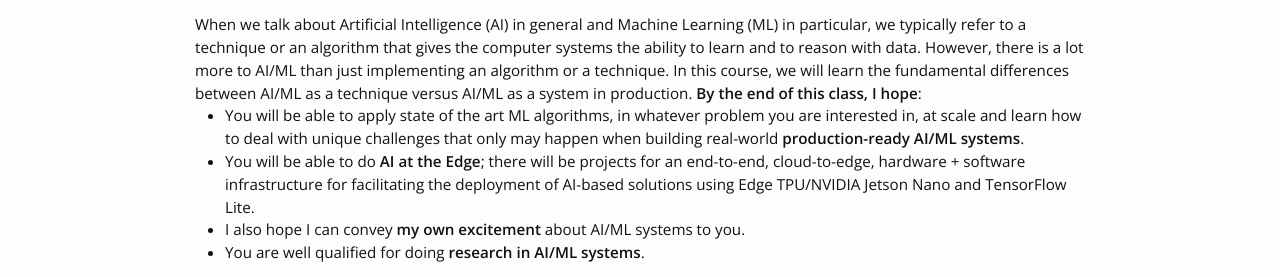
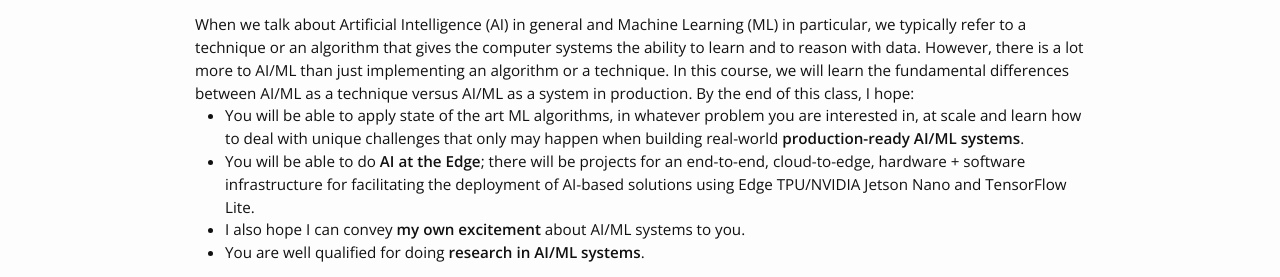
Before and after one commit to pooyanjamshidi/mls, a Jekyll site: the page built from index.html, in a window 1280 px wide. Shown: the part 613-890 px from the top of the page. Built offline with Jekyll 4.4.1, drawn with Linux system fonts in a browser that asks for light colours; nearby versions of some CDN libraries.

Commit message:
update course description

```diff
--- a/index.html
+++ b/index.html
@@ -12,7 +12,7 @@ layout: default
 
 {{ site.description }}
 
-<b>By the end of this class, I hope</b>:
+By the end of this class, I hope:
 <ul>
   <li>You will be able to apply state of the art ML algorithms, in whatever problem you are interested in, at scale and learn how to deal with unique challenges that only may happen when building real-world <b>production-ready AI/ML systems</b>.</li>
   <li>You will be able to do <b>AI at the Edge</b>; there will be projects for an end-to-end, cloud-to-edge, hardware + software infrastructure for facilitating the deployment of AI-based solutions using Edge TPU/NVIDIA Jetson Nano and TensorFlow Lite.</li>
```
